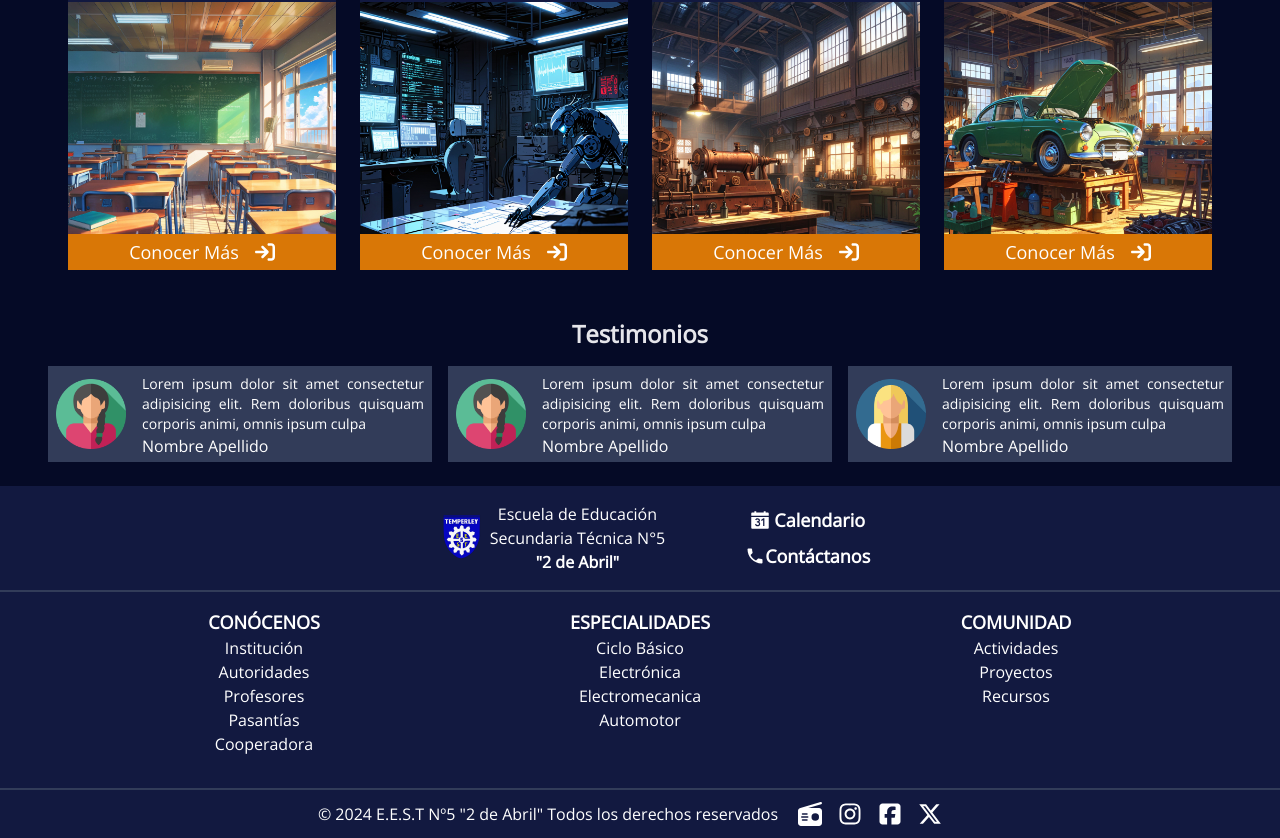
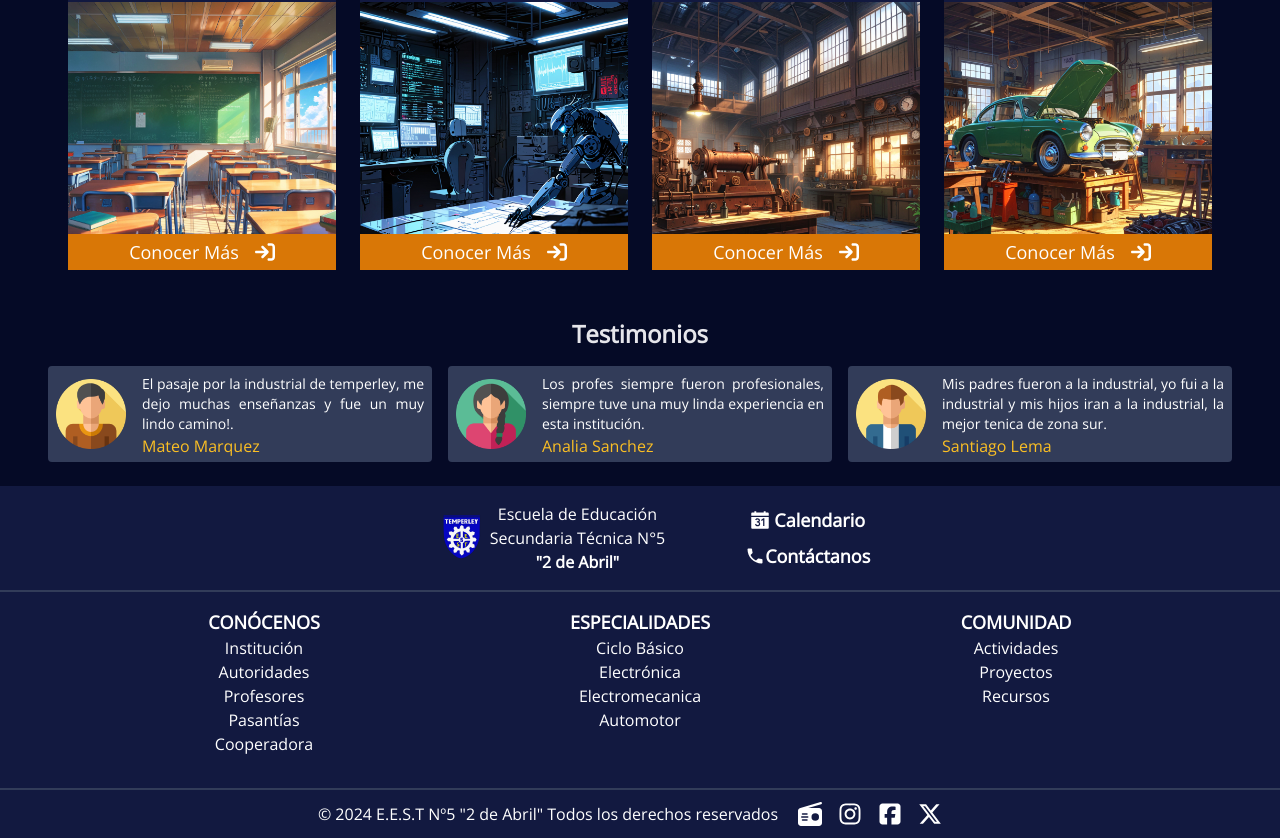
Before and after one commit to EnzoBorrelli/EESTN5-webPage, a Next.js app: page / in a window 1280 px wide. Shown: the part 913-1751 px from the top of the page. Built offline with nearby package versions, Linux system fonts and the light colour scheme; no server answers; the database is empty.

Commit message:
homepage done

```diff
--- a/app/page.tsx
+++ b/app/page.tsx
@@ -2,6 +2,7 @@ import Banner from "@/components/home/banner";
 import { bannerData } from "@/components/home/bannerData";
 import { HomeCarousel } from "@/components/home/homeCarousel";
 import Testimonial from "@/components/home/testimonial";
+import { testimonialData } from "@/components/home/testimonialData";
 import UpcomingEvents from "@/components/home/upcomingEvents";
 import { RedesSociales } from "@/components/navLinks";
 import React from "react";
@@ -12,8 +13,9 @@ export default function Home() {
       <article className="size-full relative">
         <HomeCarousel />
         <h2 className="mt-2 absolute -top-2 w-full text-center py-2 text-text-500 dark:text-text-200 text-md lg:text-lg font-bold bg-bg-200 dark:bg-bg-500">
-          Bienvenido a la Escuela Técnica Industrial de Temperley &apos;2 de Abril&apos;,
-          donde la excelencia en la formación técnica es nuestra prioridad.
+          Bienvenido a la Escuela Técnica Industrial de Temperley &apos;2 de
+          Abril&apos;, donde la excelencia en la formación técnica es nuestra
+          prioridad.
         </h2>
         <section className="absolute flex flex-col items-center py-2 px-4 md:px-0 lg:py-4 gap-2 lg:gap-4 bottom-0 left-0 w-1/2 lg:w-2/5 bg-bg-200 dark:bg-bg-500">
           <h1 className="text-lg lg:text-3xl font-extrabold">
@@ -53,13 +55,13 @@ export default function Home() {
         </div>
       </article>
       <article className="w-full flex flex-col items-center py-6 gap-4">
-      <h2 className="text-text-600 dark:text-text-100 text-2xl font-bold">
+        <h2 className="text-text-600 dark:text-text-100 text-2xl font-bold">
           Testimonios
         </h2>
         <div className="flex flex-col md:flex-row gap-4">
-        <Testimonial/>
-        <Testimonial/>
-        <Testimonial/>
+          {testimonialData.map((data, index) => (
+            <Testimonial key={index} data={data} />
+          ))}
         </div>
       </article>
     </main>
--- a/components/home/testimonial.tsx
+++ b/components/home/testimonial.tsx
@@ -1,30 +1,16 @@
-import Image, { StaticImageData } from "next/image";
+import Image from "next/image";
 import React from "react";
-import icon1 from "./testimonialIcons/hombre.png";
-import icon2 from "./testimonialIcons/mujer.png";
-import icon3 from "./testimonialIcons/mujer(1).png";
-import icon4 from "./testimonialIcons/hombre(1).png";
+import { TestimonialType } from "./testimonialData";
 
-export default function Testimonial() {
-    const icons = [icon1,icon2,icon3,icon4]
-    function getRandomElement(arr:StaticImageData[]) {
-        const randomIndex = Math.floor(Math.random() * arr.length);
-        return arr[randomIndex];
-    }
-
-    const selectedIcon = getRandomElement(icons)
-
+export default function Testimonial({ data }: { data: TestimonialType }) {
   return (
-    <section className="flex bg-blue-400 dark:bg-bg-400 w-96 h-24 items-center p-2 gap-4">
+    <section className="flex bg-blue-400 rounded dark:bg-bg-400 w-96 h-24 items-center p-2 gap-4">
       <div className="w-[70px]">
-        <Image src={selectedIcon} height={70} width={70} alt="icon" />
+        <Image src={data.img} height={70} width={70} alt="icon" />
       </div>
       <div className="w-[282px] flex flex-col justify-between h-full">
-        <p className="text-sm text-justify">
-          Lorem ipsum dolor sit amet consectetur adipisicing elit. Rem doloribus
-          quisquam corporis animi, omnis ipsum culpa
-        </p>
-        <h4>Nombre Apellido</h4>
+        <p className="text-sm text-justify">{data.paragraph}</p>
+        <h4 className="text-bg-400 dark:text-amber-400">{data.name}</h4>
       </div>
     </section>
   );
--- /dev/null
+++ b/components/home/testimonialData.ts
@@ -0,0 +1,32 @@
+import { StaticImageData } from "next/image";
+import icon1 from "./testimonialIcons/hombre.png";
+import icon2 from "./testimonialIcons/mujer.png";
+import icon3 from "./testimonialIcons/mujer(1).png";
+import icon4 from "./testimonialIcons/hombre(1).png";
+
+export type TestimonialType = {
+  name: string;
+  img: StaticImageData;
+  paragraph: string;
+};
+
+export const testimonialData: TestimonialType[] = [
+  {
+    name: "Mateo Marquez",
+    img: icon4,
+    paragraph:
+      "El pasaje por la industrial de temperley, me dejo muchas enseñanzas y fue un muy lindo camino!.",
+  },
+  {
+    name: "Analia Sanchez",
+    img: icon2,
+    paragraph:
+      "Los profes siempre fueron profesionales, siempre tuve una muy linda experiencia en esta institución.",
+  },
+  {
+    name: "Santiago Lema",
+    img: icon1,
+    paragraph:
+      "Mis padres fueron a la industrial, yo fui a la industrial y mis hijos iran a la industrial, la mejor tenica de zona sur.",
+  },
+];
```
